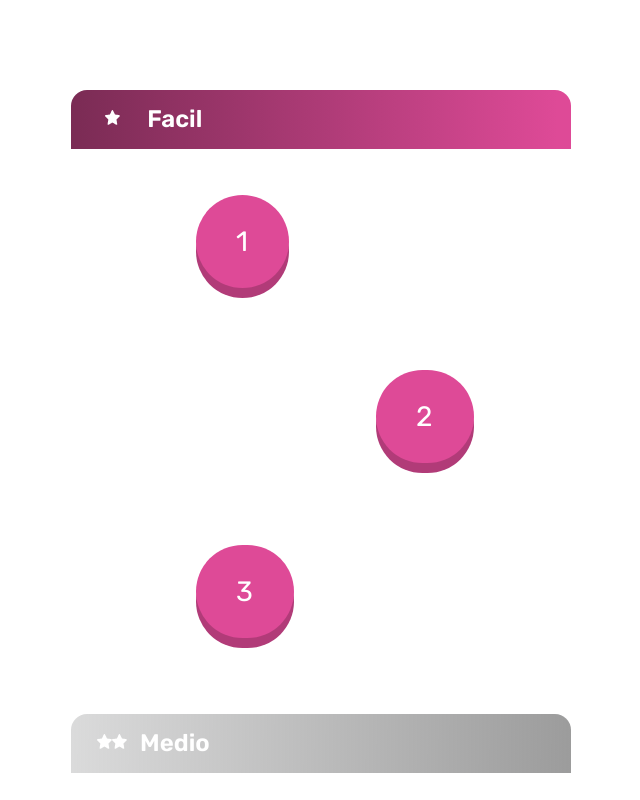
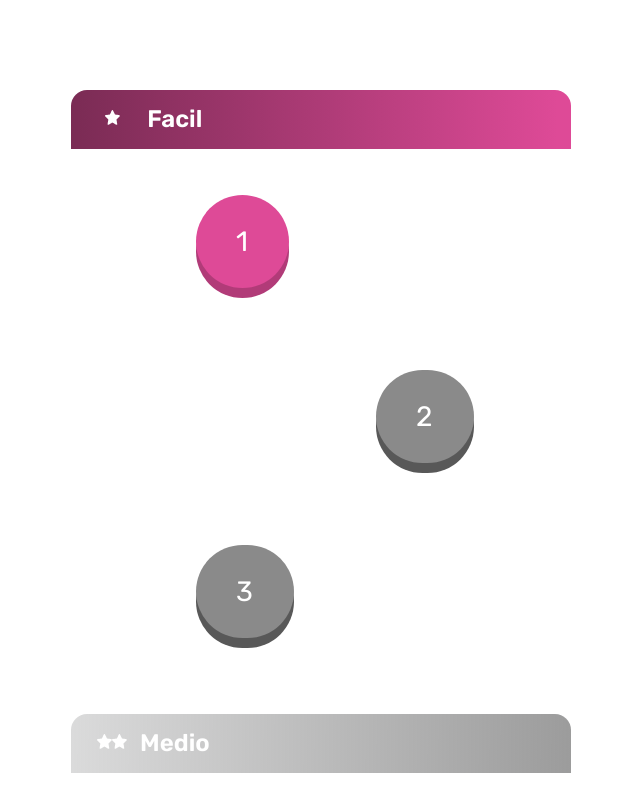
Before and after one commit to Xenock20/Demo-Se-alizaTec, a React (Vite) app in the folder maqueta-react/: page /Niveles in a window 1280 px wide. Shown: the whole page, without its empty margins (287-927 px from the left). Built offline with nearby package versions, Linux system fonts and the light colour scheme.

Commit message:
Sytem Unlock Level

```diff
--- a/maqueta-react/src/ModosDeJuego/AdivinanzaDeSeñas/AdivinaGame/AdivinaGame.jsx
+++ b/maqueta-react/src/ModosDeJuego/AdivinanzaDeSeñas/AdivinaGame/AdivinaGame.jsx
@@ -1,14 +1,22 @@
-import { useEffect, useState } from "react";
+import { useContext, useEffect, useState } from "react";
 import ContOptions from "../ContOptions/ContOptions";
 import ImagenAdivinaGame from "../Imagen/ImagenAdivinaGame";
-import './AdivinaGame.css'
+import "./AdivinaGame.css";
+import { UserContext } from "../../../context/UserProvider";
 
-export default function AdivinaGame({ contenido, gameComplete, reset, gameOver }) {
+export default function AdivinaGame({
+  contenido,
+  gameComplete,
+  reset,
+  gameOver,
+}) {
   const [options, setOptions] = useState([]);
   const [objetoImage, setObjetoImage] = useState({});
   const [juegoTerminado, setJuegoTerminado] = useState(false);
 
-  const imgRandom = Math.floor(Math.random() * 4)
+  const imgRandom = Math.floor(Math.random() * 4);
+
+  const { desbloquearNiveles } = useContext(UserContext);
 
   useEffect(() => {
     const listOptionCopy = arrayRevuelto([...contenido.options]);
@@ -22,7 +30,7 @@ export default function AdivinaGame({ contenido, gameComplete, reset, gameOver }
       }))
     );
     setObjetoImage(objetoImageCopy);
-    setJuegoTerminado(false)
+    setJuegoTerminado(false);
   }, [reset]);
 
   const arrayRevuelto = (a) => {
@@ -39,16 +47,21 @@ export default function AdivinaGame({ contenido, gameComplete, reset, gameOver }
     if (objetoImage.name !== option.name) {
       const optionCopy = { ...option, clicket: true, result: false };
       optionsCopy.splice(option.index, 1, optionCopy);
-      gameOver()
+      gameOver();
     } else {
       const optionCopy = { ...option, clicket: true, result: true };
       optionsCopy.splice(option.index, 1, optionCopy);
-      gameComplete()
+      gameComplete();
     }
     setOptions(optionsCopy);
     setJuegoTerminado(true);
   };
 
+  useEffect(() => {
+    if (juegoTerminado) {
+      desbloquearNiveles(2);
+    }
+  }, [juegoTerminado]);
   return (
     <div className="cont-advina-game">
       <ImagenAdivinaGame img={objetoImage}></ImagenAdivinaGame>
--- a/maqueta-react/src/components/components-CaminoNiveles/Boton.jsx
+++ b/maqueta-react/src/components/components-CaminoNiveles/Boton.jsx
@@ -1,8 +1,9 @@
-import React, { useEffect, useState } from "react";
+import React, { useContext, useEffect, useState } from "react";
 import "animate.css";
 import { nivel } from "../../Contenido/Niveles";
 import { Link } from "react-router-dom";
 import start from "../../assets/startOne.png";
+import { UserContext } from "../../context/UserProvider";
 
 const BotonesLevels = () => {
   const [mostrarInfo, setMostrarInfo] = useState(false);
@@ -12,6 +13,7 @@ const BotonesLevels = () => {
   const [levels, setLevels] = useState([]);
   const [animateBack, setAnimateBack] = useState("");
   const [animateIntro, setAnimateIntro] = useState("");
+  const { nivelesDesbloqueados } = useContext(UserContext);
 
   useEffect(() => {
     setLevels(Array(nivel.length).fill(null));
@@ -61,12 +63,17 @@ const BotonesLevels = () => {
             const cap = nivel[index].cap;
             const positionInfo = nivel[index].positionInfo;
             const id = nivel[index].id;
+            const unlockLevel = nivelesDesbloqueados.includes(id);
 
             if (cap === 1) {
               return (
                 <div className="btn-level-cont" key={id}>
                   <button
-                    className={`btn-niveles ${position}`}
+                    className={
+                      unlockLevel
+                        ? `btn-niveles ${position}`
+                        : `btn-niveles ${position} block`
+                    }
                     onClick={() => {
                       handleClick(descripcion, direccion, id, positionInfo);
                     }}
@@ -116,12 +123,17 @@ const BotonesLevels = () => {
             const cap = nivel[index].cap;
             const positionInfo = nivel[index].positionInfo;
             const id = nivel[index].id;
+            const unlockLevel = nivelesDesbloqueados.includes(id);
 
             if (cap === 2) {
               return (
                 <div className="btn-level-cont" key={id}>
                   <button
-                    className={`btn-niveles ${position} block`}
+                    className={
+                      unlockLevel
+                        ? `btn-niveles ${position}`
+                        : `btn-niveles ${position} block`
+                    }
                     onClick={() => {
                       handleClick(descripcion, direccion, id, positionInfo);
                     }}
@@ -129,11 +141,13 @@ const BotonesLevels = () => {
                     {index + 1}
                   </button>
                   {id === infoId && (
-                    <div className={`cont-info-level ${positionInfo} animate__animated ${
+                    <div
+                      className={`cont-info-level ${positionInfo} animate__animated ${
                         mostrarInfo && id === infoId
                           ? animateIntro
                           : animateBack
-                      }`}>
+                      }`}
+                    >
                       <p className="cont-p-level">{informacion}</p>
                       <Link
                         to={link}
@@ -170,12 +184,17 @@ const BotonesLevels = () => {
             const cap = nivel[index].cap;
             const positionInfo = nivel[index].positionInfo;
             const id = nivel[index].id;
+            const unlockLevel = nivelesDesbloqueados.includes(id);
 
             if (cap === 3) {
               return (
                 <div className="btn-level-cont" key={id}>
                   <button
-                    className={`btn-niveles ${position} block`}
+                    className={
+                      unlockLevel
+                        ? `btn-niveles ${position}`
+                        : `btn-niveles ${position} block`
+                    }
                     onClick={() => {
                       handleClick(descripcion, direccion, id, positionInfo);
                     }}
@@ -183,11 +202,13 @@ const BotonesLevels = () => {
                     {index + 1}
                   </button>
                   {id === infoId && (
-                    <div className={`cont-info-level ${positionInfo} animate__animated ${
+                    <div
+                      className={`cont-info-level ${positionInfo} animate__animated ${
                         mostrarInfo && id === infoId
                           ? animateIntro
                           : animateBack
-                      }`}>
+                      }`}
+                    >
                       <p className="cont-p-level">{informacion}</p>
                       <Link
                         to={link}
--- a/maqueta-react/src/context/UserProvider.jsx
+++ b/maqueta-react/src/context/UserProvider.jsx
@@ -15,7 +15,23 @@ function UserProvider({ children }) {
   const [barraDeProgreso, setBarraDeProgreso] = useState(() => {
     const storedBarraDeProgreso = sessionStorage.getItem("barraDeProgreso");
     return storedBarraDeProgreso ? JSON.parse(storedBarraDeProgreso) : 12;
-  })
+  });
+
+  const [nivelesDesbloqueados, setNivelesDesbloqueados] = useState(() => {
+    const storedNivelesDesbloqueados = localStorage.getItem(
+      "nivelesDesbloqueados"
+    );
+    return storedNivelesDesbloqueados
+      ? JSON.parse(storedNivelesDesbloqueados)
+      : [1];
+  });
+
+  useEffect(() => {
+    localStorage.setItem(
+      "nivelesDesbloqueados",
+      JSON.stringify(nivelesDesbloqueados)
+    );
+  }, [nivelesDesbloqueados]);
 
   useEffect(() => {
     localStorage.setItem(
@@ -32,11 +48,8 @@ function UserProvider({ children }) {
   }, [modosJuegoDesbloqueados]);
 
   useEffect(() => {
-    sessionStorage.setItem(
-      "barraDeProgreso",
-      JSON.stringify(barraDeProgreso)
-    );
-  }, [barraDeProgreso])
+    sessionStorage.setItem("barraDeProgreso", JSON.stringify(barraDeProgreso));
+  }, [barraDeProgreso]);
 
   const desbloquearLeccion = (id) => {
     setLeccionesDesbloqueadas([...leccionesDesbloqueadas, id]);
@@ -48,17 +61,21 @@ function UserProvider({ children }) {
 
   const incrementarBarra = () => {
     setBarraDeProgreso(barraDeProgreso + 12);
-  }
+  };
 
   const desincrementarBarra = () => {
     setBarraDeProgreso(barraDeProgreso - 12);
-  }
+  };
+
+  const desbloquearNiveles = (nivel) => {
+    setNivelesDesbloqueados([...nivelesDesbloqueados, nivel]);
+  };
 
   const reset = () => {
-    setBarraDeProgreso(12)
+    setBarraDeProgreso(12);
     setLeccionesDesbloqueadas([0, 1]);
     setModosJuegoDesbloqueados([0]);
-  }
+  };
 
   const userState = {
     leccionesDesbloqueadas,
@@ -68,7 +85,9 @@ function UserProvider({ children }) {
     incrementarBarra,
     desincrementarBarra,
     barraDeProgreso,
-    reset
+    nivelesDesbloqueados,
+    desbloquearNiveles,
+    reset,
   };
 
   return (
```
Also changed, not shown: maqueta-react/src/pages/CaminoNiveles.jsx (+9 -9 lines).
